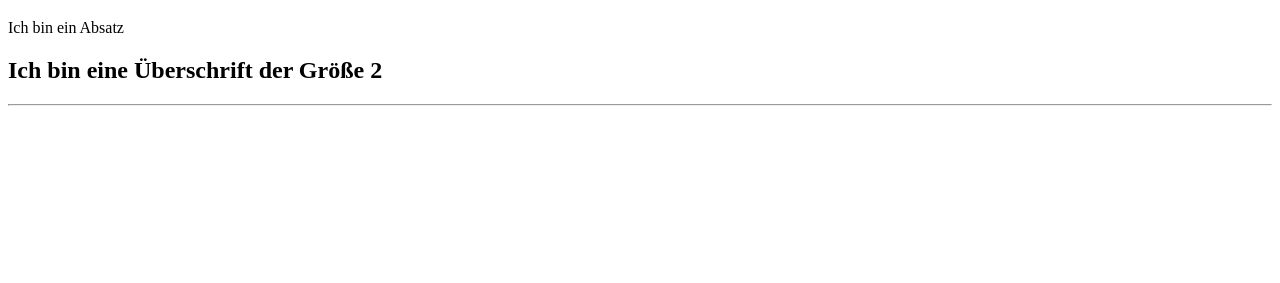
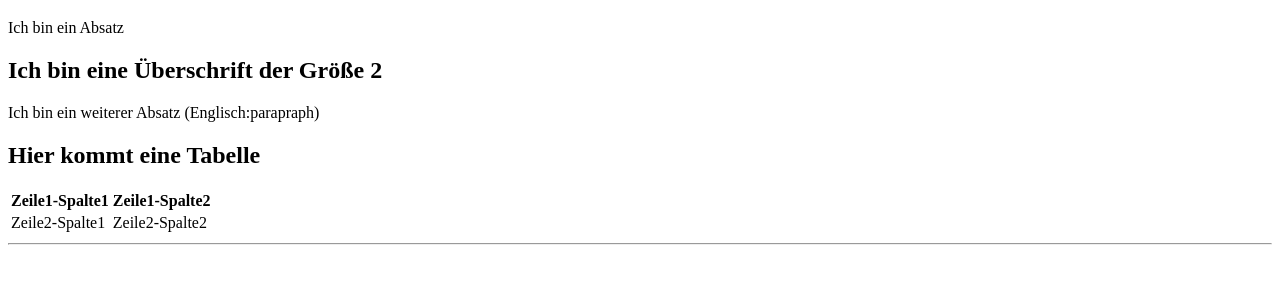
Before and after one commit to stbaeumer/HTML-Grundgeruest, a plain HTML site: page index.html in a window 1280 px wide. Shown: the part 61-344 px from the top of the page. Drawn offline with Linux system fonts and the light colour scheme.

Commit message:
Tabelle erstellt

```diff
--- a/index.html
+++ b/index.html
@@ -9,7 +9,26 @@
     <h1>Ich bin eine Überschrift der Größe 1</h1>
     <p>Ich bin ein Absatz</p>
     <h2>Ich bin eine Überschrift der Größe 2</h2>
+    <p>Ich bin ein weiterer Absatz (Englisch:parapraph)</p>
     <!--Ich bin ein Kommentar-->
+
+    <H2>Hier kommt eine Tabelle</H2>
+
+    <table>
+        <tr>
+            <th>
+                Zeile1-Spalte1
+            </th>
+            <th>
+                Zeile1-Spalte2
+            </th>
+        </tr>
+        <tr>
+            <td>Zeile2-Spalte1</td>
+            <td>Zeile2-Spalte2</td>
+        </tr>
+    </table>
+
     <hr>
 </body>
 </html>
```
